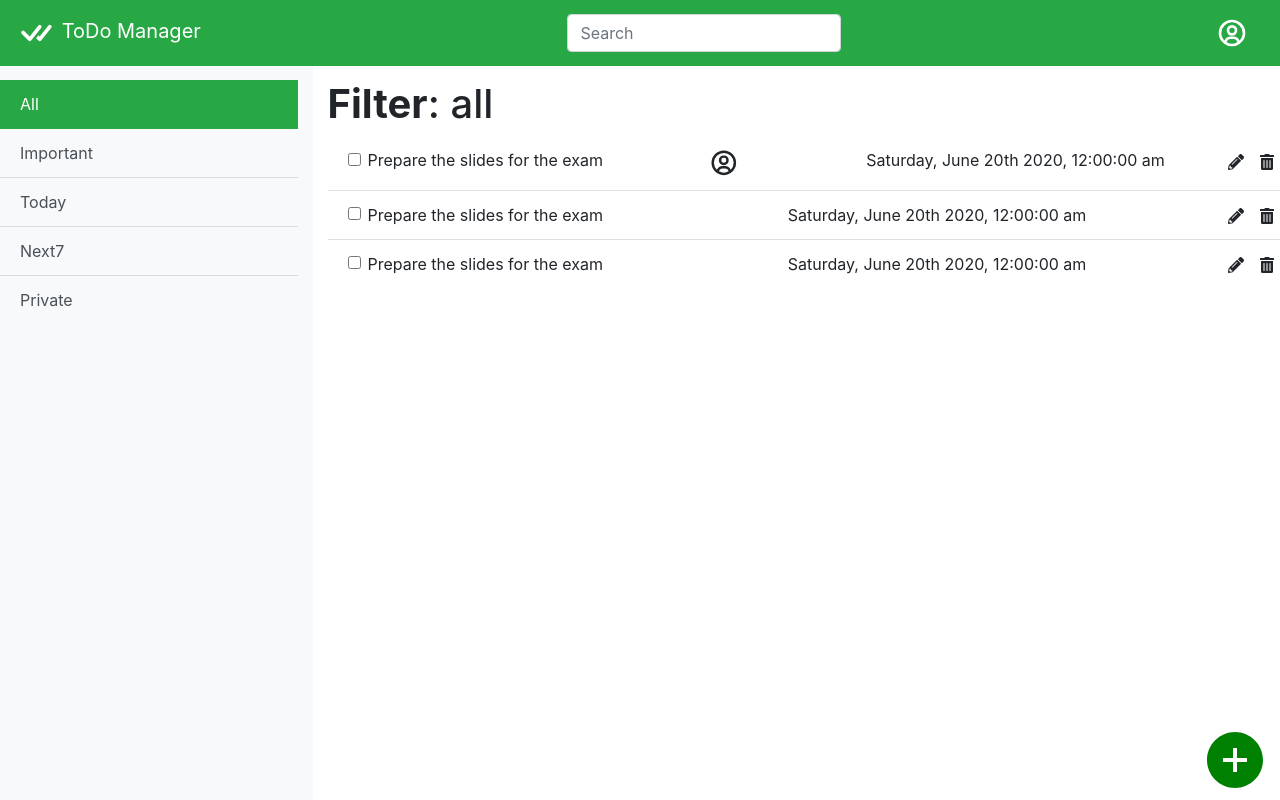
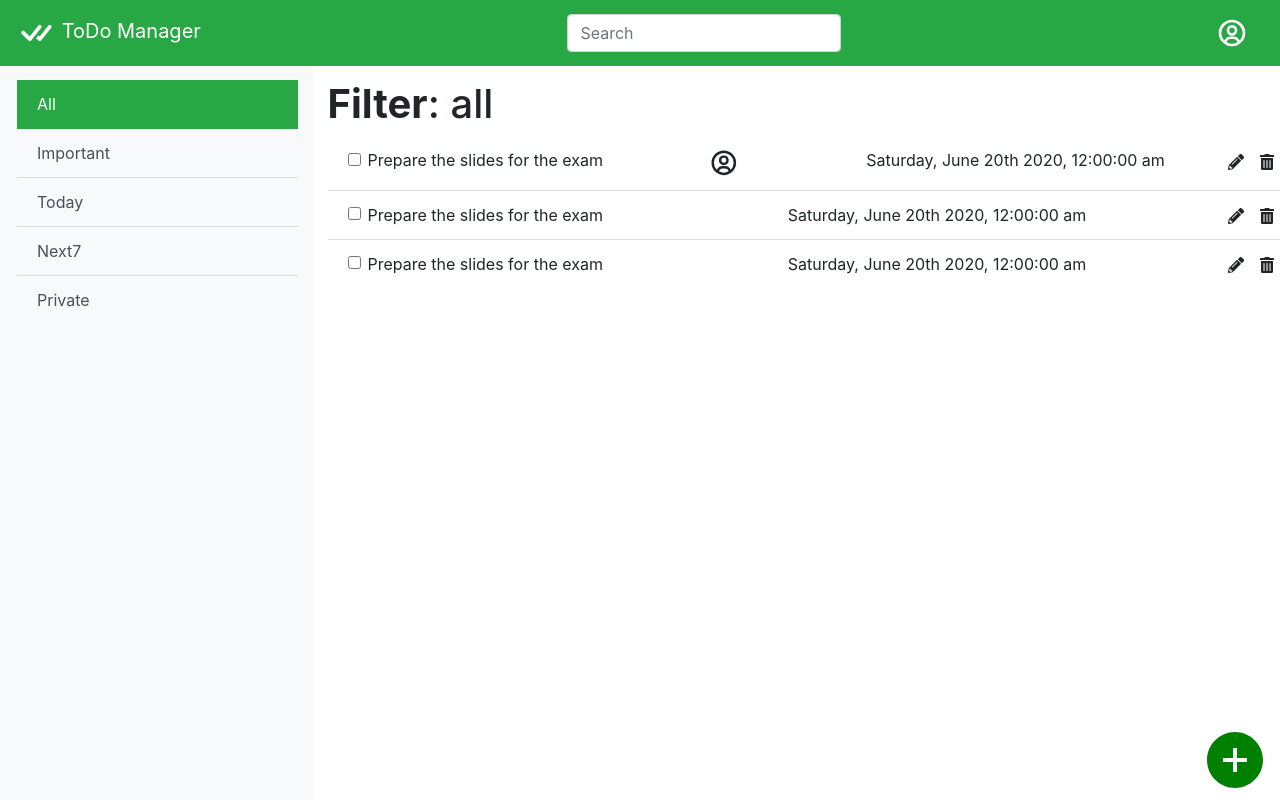
Before and after one commit to tndevelop/Website-TaskList, a React (Create React App) app in the folder biglab1/: page / in a window 1280 px wide. Built offline with nearby package versions, Linux system fonts and the light colour scheme.

Commit message:
fixed padding left sidebar
fixed padding left sidebar

```diff
--- a/biglab1/src/App.css
+++ b/biglab1/src/App.css
@@ -61,3 +61,7 @@
   margin: 0 1.5rem 1.5rem 0;
   border-radius: 50%;
 }
+
+.sidebar-left-padding {
+  padding-left: 2rem;
+}
--- a/biglab1/src/App.js
+++ b/biglab1/src/App.js
@@ -48,7 +48,7 @@ function App() {
         <Col
           sm={3}
           xs={12}
-          className="vheight-100 bg-light below-nav d-sm-block collapse"
+          className="vheight-100 bg-light below-nav sidebar-left-padding d-sm-block collapse"
           id="left-sidebar"
         >
           <ListGroupContainer names={filterNames} />
```
Also changed, not shown: biglab1/src/components/MySide.js (+0 -9 lines).
